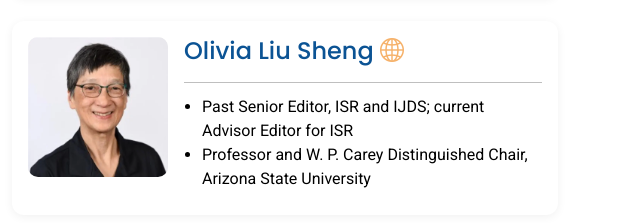
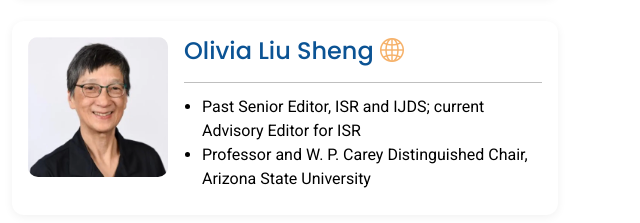
Before and after one commit to tswim2026/tswim2026.github.io, a plain HTML site: page index.html in a window 1280 px wide. Shown: the part 3577-3800 px from the top of the page, 640-1280 px from the left. Drawn offline with Linux system fonts and the light colour scheme.

Commit message:
fix: typo

```diff
--- a/index.html
+++ b/index.html
@@ -566,7 +566,7 @@
                 <h4>Olivia Liu Sheng <a href="https://search.asu.edu/profile/4830637" target="_blank" rel="noopener"><i class="bi bi-globe2"></i></a></h4>
                 <hr>
                 <ul>
-                  <li>Past Senior Editor, ISR and IJDS; current Advisor Editor for ISR</li>
+                  <li>Past Senior Editor, ISR and IJDS; current Advisory Editor for ISR</li>
                   <li>Professor and W. P. Carey Distinguished Chair, Arizona State University</li>
                 </ul>
               </div>
```
